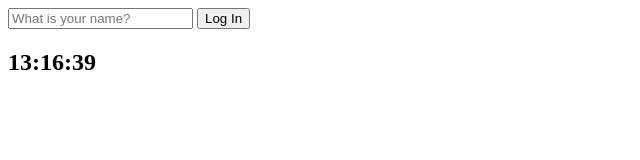
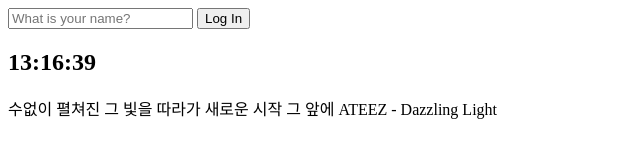
Before and after one commit to daisydaizzy/momentum, a plain HTML site: page index.html in a window 1280 px wide. Shown: the whole page, without its empty margins (0-640 px from the left). Drawn offline with Linux system fonts and the light colour scheme.

Commit message:
랜덤 가사 구현

```diff
--- a/index.html
+++ b/index.html
@@ -1,5 +1,5 @@
 <!DOCTYPE html>
-<html lang="en">
+<html lang="ko">
 <head>
   <meta charset="UTF-8">
   <meta http-equiv="X-UA-Compatible" content="IE=edge">
@@ -14,7 +14,14 @@
   </form>
   <h1 id="user-name" class="hidden"></h1>
   <h2 id="clock"></h2>
+  <div id="lyrics">
+    <span class="lyric"></span>
+    <span class="artist"></span>
+  </div>
+
+  <!-- script -->
   <script src="js/greeting.js"></script>
   <script src="js/clock.js"></script>
+  <script src="js/lyrics.js"></script>
 </body>
 </html>
--- /dev/null
+++ b/js/lyrics.js
@@ -0,0 +1,38 @@
+const lyrics = [
+  {
+    lyric: "너를 맴도는 나의 낮, 너만 꿈꾸는 나의 밤",
+    artist: "GOLDEN CHILD - LADY"
+  },
+  {
+    lyric: "내 세상에 넌 매일 특별해",
+    artist: "GOT7 - Something Good"
+  },
+  {
+    lyric: "터널을 벗어날때 쯤 환하게 널 비춰주는 일",
+    artist: "GOT7 - FLY"
+  },
+  {
+    lyric: "바다가 되어 갈 나의 세상을 꿈꾸며 받아들인다",
+    artist: "진영 - DIVE"
+  },
+  {
+    lyric: "파란 하늘에서 쏟아져 와 은빛의 눈을 가진 나의 천사",
+    artist: "진영 - DIVE"
+  },
+  {
+    lyric: "칠흙 같은 밤 내 맘을 켜준 어둠 속 하나의 빛",
+    artist: "GOLDEN CHILD - MILKY WAY"
+  },
+  {
+    lyric: "수없이 펼쳐진 그 빛을 따라가 새로운 시작 그 앞에",
+    artist: "ATEEZ - Dazzling Light"
+  },
+]
+
+const lyric = document.querySelector("#lyrics span:first-child");
+const artist = document.querySelector("#lyrics span:last-child");
+
+const randomNum = Math.floor(Math.random()*lyrics.length);
+
+lyric.innerText = lyrics[randomNum].lyric;
+artist.innerText = lyrics[randomNum].artist;
```
